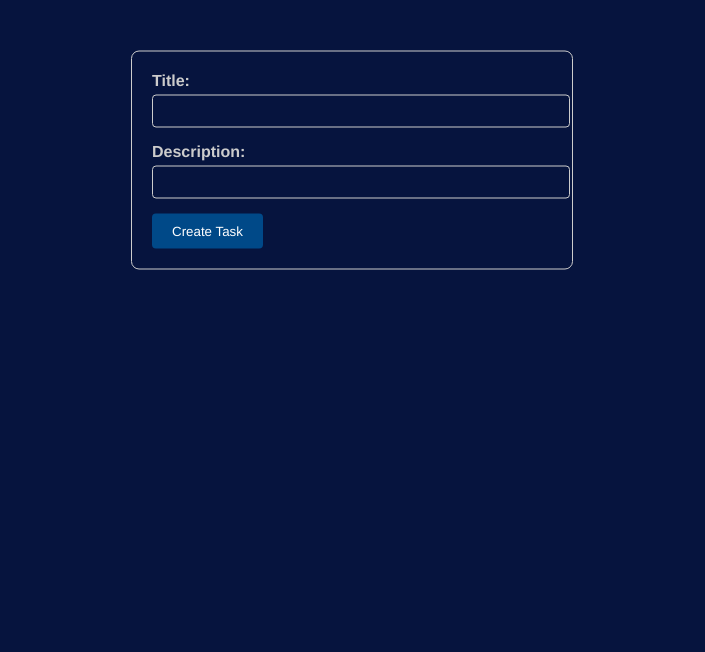
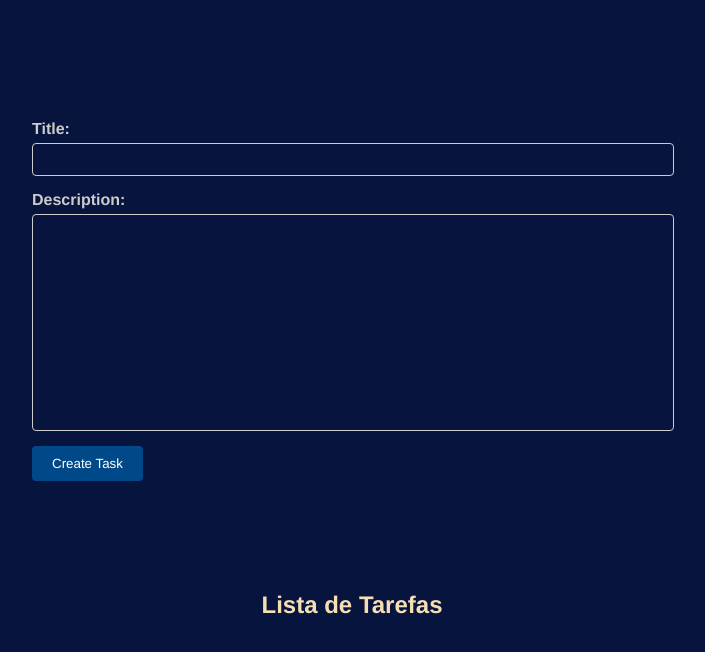
Before and after one commit to GuilhermeGomesti1/MyApiSystem, a Next.js app: page /tasks in a window 1280 px wide. Shown: the top 652 px of the page, without its empty margins (288-993 px from the left). Built offline with nearby package versions, Linux system fonts and the light colour scheme.

Commit message:
deleteTask

```diff
--- a/src/components/createTaskForm/CreateTaskForm.tsx
+++ b/src/components/createTaskForm/CreateTaskForm.tsx
@@ -1,6 +1,9 @@
-import React, { useState } from "react";
+import React, { useEffect, useState } from "react";
 import { useRouter } from "next/router";
 import styles from "./styles.module.css"
+import TaskList from "../taskList/TaskList";
+import { Task } from "@/types";
+
 
 type Description = string;
 type Title = string;
@@ -8,12 +11,51 @@ type Title = string;
 export default function CreateTaskForm() {
   const [title, setTitle] = useState<Title>("");
   const [description, setDescription] = useState<Description>("");
+  const [tasks, setTasks] = useState<Task[]>([]);
+  const [userId, setUserId] = useState<string | null>(null);
+  const [loading, setLoading] = useState(true);
 
   const router = useRouter();
+  useEffect(() => {
+    // Função para carregar as tarefas do usuário após o login
+    const loadTasks = async () => {
+      const token = localStorage.getItem("token");
+      const userId = localStorage.getItem("userId");
+
+      if (token && userId) {
+        try {
+          const tasksResponse = await fetch(
+            `http://localhost:8000/users/${userId}/tasks`,
+            {
+              method: "GET",
+              headers: {
+                Authorization: `Bearer ${token}`,
+              },
+            }
+          );
+
+          if (tasksResponse.ok) {
+            const tasksData = await tasksResponse.json();
+            setTasks(tasksData);
+          } else {
+            throw new Error("Erro ao obter lista de tarefas do usuário.");
+          }
+        } catch (err) {
+          console.error("Erro ao carregar lista de tarefas:", err);
+        }
+      }
+      setUserId(userId || null);
+      setLoading(false);
+    };
+
+    loadTasks();
+  }, []);
 
   const handleTitleChange = (event: React.ChangeEvent<HTMLInputElement>) => {
     setTitle(event.target.value);
   };
+
+
 
   const handleDescriptionChange = (
     event: React.ChangeEvent<HTMLInputElement>
@@ -52,21 +94,39 @@ export default function CreateTaskForm() {
       if (response.ok) {
         console.log("Tarefa criada com sucesso!");
         router.push("/tasks");
+
+        const tasksResponse = await fetch(`http://localhost:8000/users/${userId}/tasks`, {
+          method: "GET",
+          headers: {
+            Authorization: `Bearer ${token}`,
+          },
+        });
+
+        if (tasksResponse.ok) {
+          const tasksData = await tasksResponse.json();
+          setTasks(tasksData);
+        }
       } else {
         throw new Error("Erro ao criar tarefa");
       }
+
     } catch (err) {
       console.error("Erro ao criar tarefa:", err);
       alert("Erro ao criar tarefa. Verifique o console para mais detalhes.");
-    } finally {
+    }
+
+   finally {
 
       setTitle("");
       setDescription("");
     }
   };
 
+
   return (
-    <form onSubmit={handleSubmit} className={styles.formContainer}>
+    <div className={styles.container}>
+    <div className={styles.formContainer}>
+      <form onSubmit={handleSubmit}>
         <div>
           <label className={styles.formLabel}>Title:</label>
           <input
@@ -78,16 +138,26 @@ export default function CreateTaskForm() {
           />
         </div>
         <div>
-        <label className={styles.formLabel}>Description:</label>
+          <label className={styles.formLabeld}>Description:</label>
           <input
             type="text"
             value={description}
             onChange={handleDescriptionChange}
             required
-          className={styles.formInput}
+            className={styles.formInputd}
           />
         </div>
-      <button type="submit" className={styles.formButton}>Create Task</button>
+        <button type="submit" className={styles.formButton}>
+          Create Task
+        </button>
       </form>
+    </div>
+
+    <div className={styles.divList}>
+    <TaskList tasks={tasks}  />
+</div>
+
+  </div>
+
   );
 }
--- a/src/components/createTaskForm/styles.module.css
+++ b/src/components/createTaskForm/styles.module.css
@@ -1,15 +1,18 @@
+.container {
+  display: flex;
+  flex-direction: column;
+  align-items: center;
+}
+
 .formContainer {
-    width: 400px;
-  margin: 0 auto;
+    width: 50%;
+  margin: 100px auto 20px;
   padding: 20px;
-  border: 1px solid #ccc;
+
   border-radius: 8px;
 
   /* Centralizar vertical e horizontalmente */
-  position: absolute;
-  top: 20%;
-  left: 50%;
-  transform: translate(-50%, -50%);
+
 }
 
   /* Estilo para os rótulos */
@@ -19,11 +22,27 @@
     font-weight: bold;
   }
 
+  .formLabeld {color: #ccc;
+
+    display: block;
+    margin-bottom: 5px;
+    font-weight: bold;
+  }
+
   /* Estilo para as entradas de texto */
   .formInput {
     color:white;
     width: 100%;
-    padding: 8px;
+    padding: 8px 0;
+    margin-bottom: 15px;
+    border: 1px solid #ccc;
+    border-radius: 4px;
+  }
+
+  .formInputd {
+    color:white;
+    width: 100%;
+    padding: 100px 0;
     margin-bottom: 15px;
     border: 1px solid #ccc;
     border-radius: 4px;
@@ -42,3 +61,16 @@
   .formButton:hover {
     background-color: #0056b3;
   }
+
+
+
+.divList {
+  width: 50%;
+  margin: 20px auto;
+
+  border-radius: 8px;
+  padding: 20px;
+  display: flex;
+  flex-direction: column;
+  align-items: center;
+}
--- /dev/null
+++ b/src/components/taskList/TaskList.tsx
@@ -0,0 +1,32 @@
+import React  from "react";
+import styles from "./styles.module.css";
+
+type Task ={
+  id: string;
+    title: string;
+    description: string;
+}
+type TaskListProps = {
+  tasks: Task[];
+
+
+};
+
+
+  const TaskList: React.FC<TaskListProps> = ({ tasks} ) => {
+    return (
+      <div className={styles.taskListContainer}>
+        <h2 className={styles.listTitle}>Lista de Tarefas</h2>
+        {tasks.map((task, index) => (
+          <div key={index} className={styles.taskItem}>
+            <p className={styles.title}>Título: {task.title}</p>
+            <p className={styles.description}>Descrição: {task.description}</p>
+
+            {/* Exiba outras propriedades da tarefa, se necessário */}
+          </div>
+        ))}
+      </div>
+    );
+  };
+
+  export default TaskList;
--- /dev/null
+++ b/src/components/taskList/styles.module.css
@@ -0,0 +1,31 @@
+.taskListContainer {
+    width: 90%;
+    margin: 20px auto;
+
+    border-radius: 8px;
+    padding: 10px;
+  }
+
+  .taskItem {
+    margin-bottom: 10px;
+    padding: 2px;
+   background-color:#0056b3 ;
+
+    border-radius: 4px;
+  }
+
+  .listTitle{align-items: center;
+    text-align: center;
+    color: wheat;
+
+  }
+
+  .title{
+    color: white;
+    padding: 20px;
+  }
+
+  .description{
+    color: white;
+    padding: 20px;
+  }
--- a/src/types.ts
+++ b/src/types.ts
@@ -6,8 +6,9 @@ export interface TokenPayload {
 }
 
 export interface Task {
-
-  userId: string;
+  taskId:string;
+  userId:string;
+  id: string;
   title:string;
   description: string;
   completed:boolean;
```
Also changed, not shown: src/pages/index.tsx (+4 -4 lines), src/pages/login/index.tsx (+37 -10 lines). Lines whose indentation alone changed are shown as unchanged.
